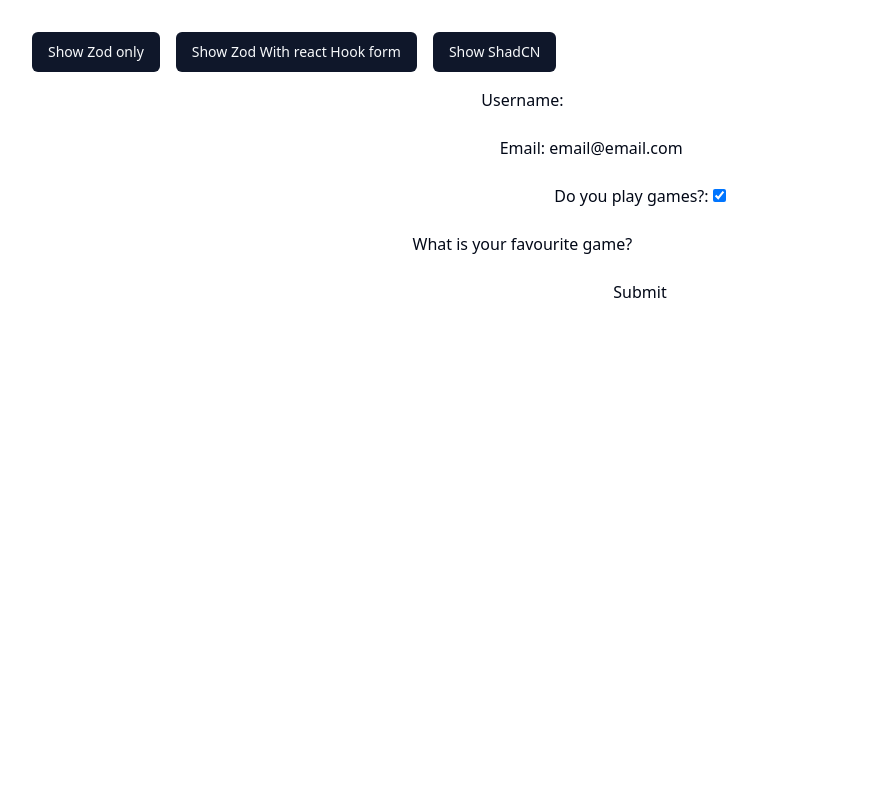
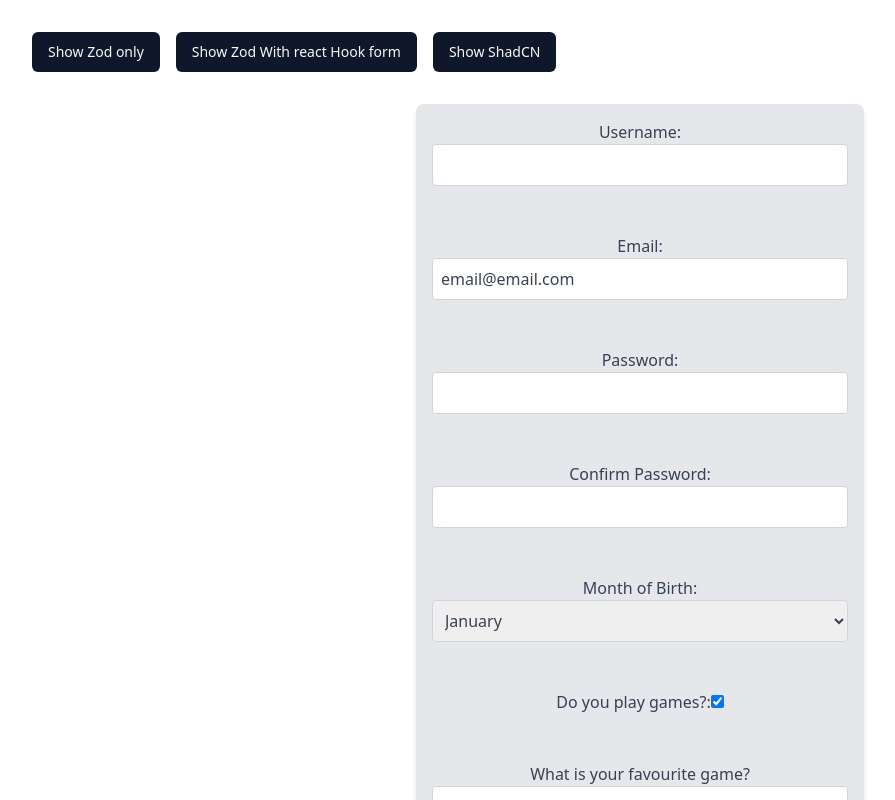
Before and after one commit to JanBlahout/learning-zod, a React (Vite) app: page / in a window 1280 px wide. Both pictures are taken after a click on the button "Show Zod With react Hook form". Shown: the top 800 px of the page, without its empty margins (0-895 px from the left). Built offline with nearby package versions, Linux system fonts and the light colour scheme.

Commit message:
add same fields everywhere, fix typo

```diff
--- a/src/components/Form.tsx
+++ b/src/components/Form.tsx
@@ -2,6 +2,7 @@ import { useForm } from 'react-hook-form';
 import { zodResolver } from '@hookform/resolvers/zod';
 import { formDataSchema } from '../schemas';
 import { z } from 'zod';
+import { monthOptions } from './NakedForm';
 
 export type FormValues = z.infer<typeof formDataSchema>;
 
@@ -18,44 +19,110 @@ const Form = () => {
       email: 'email@email.com',
       playGames: true,
       favoriteGame: '',
+      monthofBirth: 'january',
     },
   });
 
   const watchPlayGames = watch('playGames');
 
   return (
-    <form onSubmit={handleSubmit((d: FormValues) => console.log(d))}>
-      <>
-        <label htmlFor="username">
-          Username: <input {...register('username')} />
+    <form
+      onSubmit={handleSubmit((d: FormValues) => console.log(d))}
+      className="max-w-md mx-auto mt-8 p-4 bg-gray-200 rounded-lg shadow-md"
+    >
+      <div className="mb-4">
+        <label htmlFor="username" className="block mb-2 text-gray-700">
+          Username:
+          <input
+            {...register('username')}
+            className="border border-gray-300 p-2 w-full rounded-sm"
+          />
         </label>
-      </>
-      {errors.username?.message && <p>{errors.username?.message}</p>}
-      <>
-        <label htmlFor="email">
-          Email: <input type="email" {...register('email')} />
+        {errors.username?.message && (
+          <p className="text-red-500">{errors.username?.message}</p>
+        )}
+      </div>
+      <div className="mb-4">
+        <label htmlFor="email" className="block mb-2 text-gray-700">
+          Email:
+          <input
+            type="email"
+            {...register('email')}
+            className="border border-gray-300 p-2 w-full rounded-sm"
+          />
         </label>
-        {errors.email?.message && <p>{errors.email?.message}</p>}
-      </>
-      <>
-        <label htmlFor="playGames">
-          Do you play games?:{' '}
+        {errors.email?.message && (
+          <p className="text-red-500">{errors.email?.message}</p>
+        )}
+      </div>
+      <div className="mb-4">
+        <label htmlFor="password" className="block mb-2 text-gray-700">
+          Password:
+          <input
+            type="password"
+            {...register('password')}
+            className="border border-gray-300 p-2 w-full rounded-sm"
+          />
+        </label>
+        {errors.password?.message && (
+          <p className="text-red-500">{errors.password?.message}</p>
+        )}
+      </div>
+      <div className="mb-4">
+        <label htmlFor="confirmPassword" className="block mb-2 text-gray-700">
+          Confirm Password:
+          <input
+            type="password"
+            {...register('confirmPassword')}
+            className="border border-gray-300 p-2 w-full rounded-sm"
+          />
+        </label>
+        {errors.confirmPassword?.message && (
+          <p className="text-red-500">{errors.confirmPassword?.message}</p>
+        )}
+      </div>
+      <div className="mb-4">
+        <label htmlFor="monthofBirth" className="block mb-2 text-gray-700">
+          Month of Birth:
+          <select
+            {...register('monthofBirth')}
+            className="border border-gray-300 p-2 w-full rounded-sm"
+          >
+            {monthOptions}
+          </select>
+        </label>
+        {errors.monthofBirth?.message && (
+          <p className="text-red-500">{errors.monthofBirth?.message}</p>
+        )}
+      </div>
+      <div className="mb-4">
+        <label htmlFor="playGames" className="block mb-2 text-gray-700">
+          Do you play games?:
           <input type="checkbox" {...register('playGames')} />
         </label>
-      </>
+      </div>
       {watchPlayGames && (
-        <>
-          <label htmlFor="email">
+        <div className="mb-4">
+          <label htmlFor="favoriteGame" className="block mb-2 text-gray-700">
             What is your favourite game?{' '}
-            <input type="text" {...register('favoriteGame')} />
+            <input
+              type="text"
+              {...register('favoriteGame')}
+              className="border border-gray-300 p-2 w-full rounded-sm"
+            />
           </label>
           {errors.favoriteGame?.message && (
-            <p>{errors.favoriteGame?.message}</p>
+            <p className="text-red-500">{errors.favoriteGame?.message}</p>
           )}
-        </>
+        </div>
       )}
 
-      <button type="submit">Submit</button>
+      <button
+        type="submit"
+        className="mt-4 bg-blue-500 hover:bg-blue-600 text-white font-bold py-2 px-4 rounded"
+      >
+        Submit
+      </button>
     </form>
   );
 };
--- a/src/components/NakedForm.tsx
+++ b/src/components/NakedForm.tsx
@@ -6,6 +6,14 @@ import { formDataSchema, mappedMonths } from '../schemas';
 interface FormErrors {
   [key: string]: string | undefined;
 }
+
+export const monthOptions = Object.entries(mappedMonths).map(
+  ([value, label]) => (
+    <option value={value} key={value}>
+      {label}
+    </option>
+  )
+);
 
 function NakedForm() {
   const [formErrors, setFormErrors] = useState<FormErrors>({});
@@ -38,12 +46,6 @@ function NakedForm() {
       monthofBirth: value as keyof typeof mappedMonths,
     });
   };
-
-  const monthOptions = Object.entries(mappedMonths).map(([value, label]) => (
-    <option value={value} key={value}>
-      {label}
-    </option>
-  ));
 
   const handleSubmit = (e: FormEvent<HTMLFormElement>) => {
     e.preventDefault();
--- a/src/components/ShadForm.tsx
+++ b/src/components/ShadForm.tsx
@@ -40,8 +40,6 @@ export function ShadForm() {
   const watchPlayGames = form.watch('playGames');
 
   function onSubmit(values: z.infer<typeof formDataSchema>) {
-    // Do something with the form values.
-    // ✅ This will be type-safe and validated.
     try {
       console.log(values);
     } catch (error) {
@@ -150,7 +148,7 @@ export function ShadForm() {
           name="monthofBirth"
           render={({ field }) => (
             <FormItem>
-              <FormLabel>Email</FormLabel>
+              <FormLabel>Month of Birth</FormLabel>
               <Select onValueChange={field.onChange} defaultValue={'january'}>
                 <FormControl>
                   <SelectTrigger>
```
